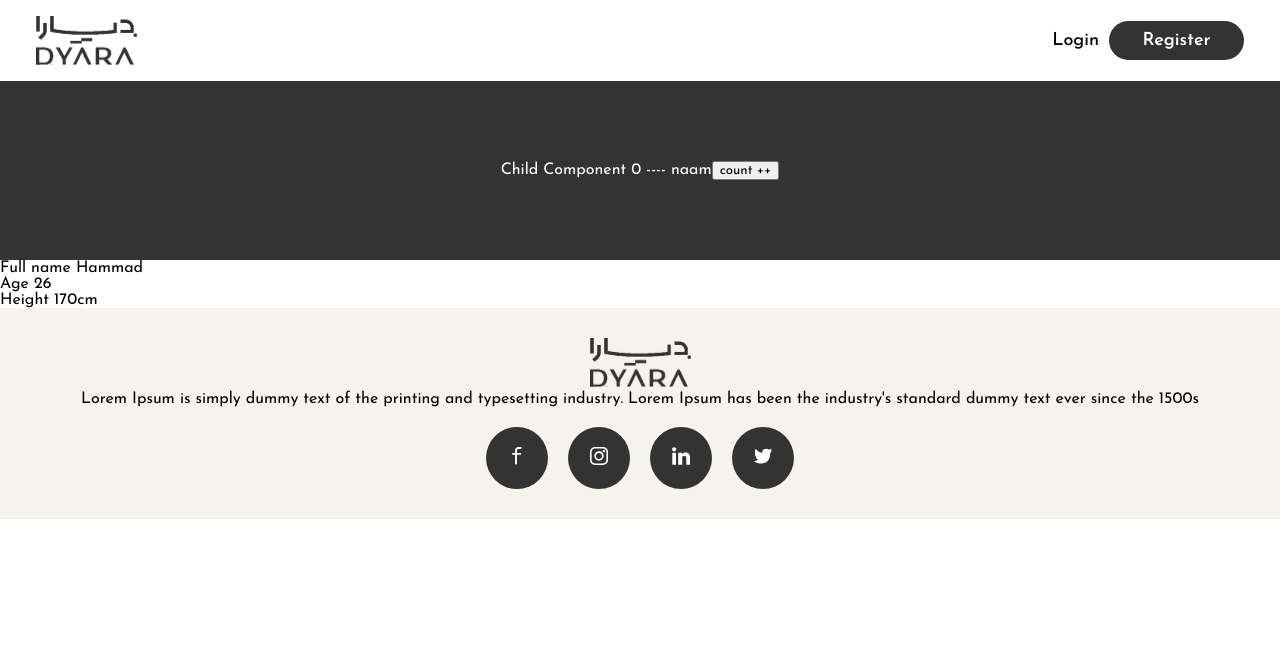
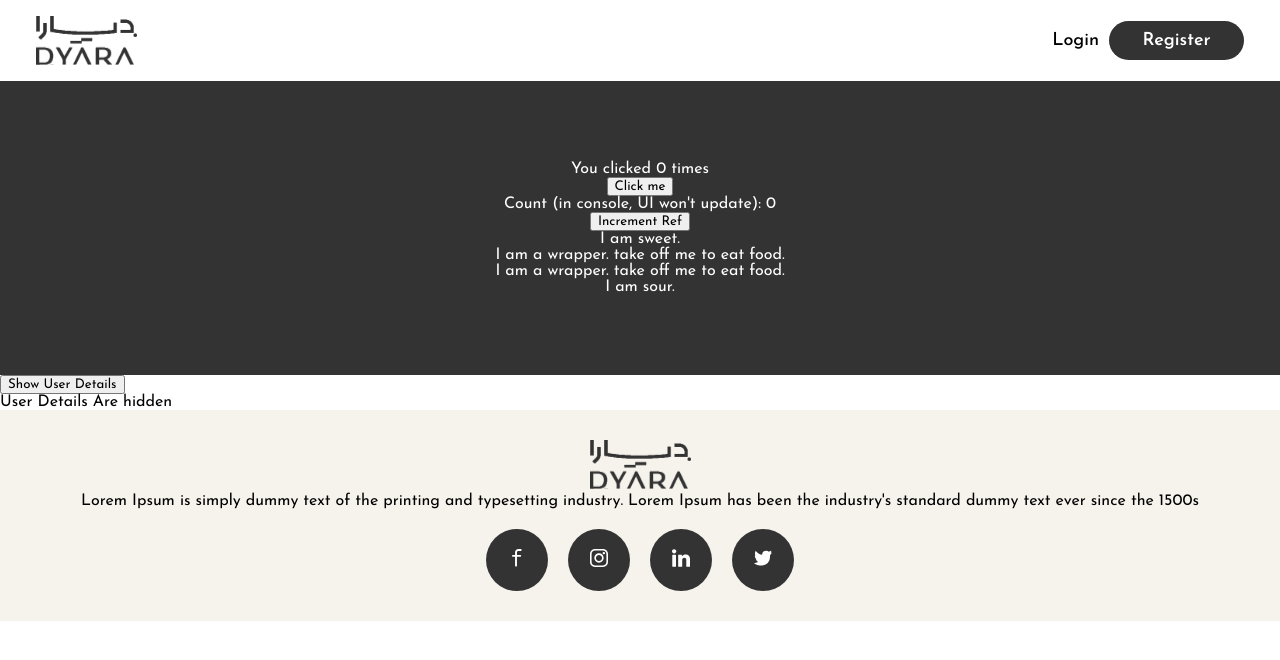
Before and after one commit to Hammad-Honey/React-Vite, a React (Vite) app: page / in a window 1280 px wide. Shown: the top 660 px of the page. Built offline with nearby package versions, Linux system fonts and the light colour scheme.

Commit message:
Learn new HOC and UseEffect

```diff
--- a/src/App.jsx
+++ b/src/App.jsx
@@ -1,8 +1,11 @@
 import { useState } from 'react'
 import reactLogo from './assets/react.svg'
 import viteLogo from '/vite.svg'
-import ChildComponent from './components/ChildComponent'
 import './app.css'
+import HOCPractice from './components/HOCPractice'
+import Components from './components/ChildComponent';
+
+
 
 
 function App() {
@@ -11,12 +14,14 @@ function App() {
 
   return (
     <div className='appbackground'>
-
-      <ChildComponent count={mount} name={abc} />
+      <Components.ExampleComponent/>
+      <Components.Counter/>
+      <HOCPractice />
+      {/* <ChildComponent count={mount} name={abc} />
 
       <button onClick={() => setMount((prev)=> prev + 1)}>
         count ++
-      </button>
+      </button> */}
     </div>
   )
 }
--- a/src/components/ChildComponent.jsx
+++ b/src/components/ChildComponent.jsx
@@ -1,9 +1,41 @@
+import React, { useRef } from 'react';
 
-const ChildComponent = ({ count, name }) => {
+function Counter() {
+  const countRef = useRef(0); // Initialize with 0
 
-    return (<>
-        Child Component {count} ----  {name}
-    </>)
+  const handleClick = () => {
+    countRef.current += 1; // Mutate the value directly
+    console.log(`Current count: ${countRef.current}`);
+  };
+
+  return (
+    <div>
+      <p>Count (in console, UI won't update): {countRef.current}</p>
+      <button onClick={handleClick}>Increment Ref</button>
+    </div>
+  );
 }
 
-export default ChildComponent
+
+import { useState, useEffect } from 'react';
+
+function ExampleComponent() {
+  const [count, setCount] = useState(0);
+
+  // Runs after every render by default
+  useEffect(() => {
+    document.title = `You clicked ${count} times`;
+  });
+
+  return (
+    <div>
+      <p>You clicked {count} times</p>
+      <button onClick={() => setCount(count + 1)}>
+        Click me
+      </button>
+    </div>
+  );
+}
+
+
+export default {Counter, ExampleComponent};
--- /dev/null
+++ b/src/components/HOCPractice.jsx
@@ -0,0 +1,44 @@
+
+
+// The HOC function that takes a component as an argument
+function plasticWrapper(FoodItem) {
+// Returns a new functional component
+
+  return function WithPlasticWrapper({ isEating, ...props }) {
+    if (isEating) {
+      return <FoodItem {...props} />;
+    }
+
+
+    // Renders the wrapped component with all its original props
+    return <p>I am a wrapper. take off me to eat food.</p>;
+  };
+}
+
+
+const Toffee = () => {
+
+    return <div>
+        I am sweet.
+    </div>
+}
+
+const Orange = () => {
+    return <>I am sour.</>
+}
+
+
+const MyToffeeWithPlasticWrapper = plasticWrapper(Toffee);
+const MyOrangeWithPlasticWrapper = plasticWrapper(Orange)
+
+// Usage in App component
+export default function HOCPractice() {
+  return (
+    <div>
+      <MyToffeeWithPlasticWrapper isEating={true} />
+      <MyToffeeWithPlasticWrapper isEating={false}/>
+      <MyOrangeWithPlasticWrapper isEating={false}/>
+      <MyOrangeWithPlasticWrapper isEating={true}/>
+    </div>
+  );
+}
--- a/src/components/Userprofile/User.jsx
+++ b/src/components/Userprofile/User.jsx
@@ -1,11 +1,54 @@
+import { use, useState } from "react";
 import UserDetails from "./UserDetails";
-const height="170cm"
+
+
+
 function User() {
+    const [showDetails, setShowDetails] = useState(false);
+    const [userHeight, setHeight] = useState(0);
+    const [userWeight, setWeight] = useState(0);
+
+    const handleHeightIncrement=()=> setHeight(userHeight+1);
+    const onHeightReset=()=> setHeight(0);
+    const onWeightReset=()=> setWeight(0);
+    const handleWeightIncrement=()=> setWeight(userWeight+1);
     return (
         <>
-            <UserDetails person={{ name: "Hammad", age: 26 }} height={height} />
+            {/* Condition for show User*/}
+            <div><button onClick={()=>setShowDetails(!showDetails)}>Show User Details</button></div>
+            {showDetails ?
+            <>
+                <UserDetails person={{name:"X", age:30}} height={userHeight} weight={userWeight} setHeight={setHeight} setWeight={setWeight}/>
+            </>:<>
+                <div>User Details Are hidden</div>
+            </>}
+
+            {/* Condition for show height*/}
+            {/* <button onClick={() => setShowDetails(!showDetails)} >Toggle show details</button>
+            {showDetails ?
+                <UserDetails person={{ name: "Hammad", age: 26, height: { userHeight }, weight: { userWeight } }} />
+                :
+                <UserHeight />
+            } */}
+
+
+
+
+            {/* Condition for show weight*/}
+            {/* <button onClick={() => setShowDetails(!showDetails)} >Toggle show details</button> */}
+            {/* {showDetails ?
+                <UserDetails person={{ name: "Hammad", age: 26, height: { userHeight }, weight: { userWeight } }} />
+                :
+                <UserHeight />
+            } */}
+            {/* <UserDetails onHeightIncrement={handleHeightIncrement} />;
+            <UserDetails onHeightReset={handleHeightReset} />;
+            <UserDetails onWeightIncrement={handleWeightIncrement} />;
+            <UserDetails onWeightReset={handleWeightReset} />; */}
+
 
         </>
+
 
     )
 
--- a/src/components/Userprofile/UserDetails.jsx
+++ b/src/components/Userprofile/UserDetails.jsx
@@ -1,12 +1,44 @@
-function UserDetails({ person, height }) {
+import { useEffect, useState } from "react";
+
+function UserDetails({ person, height, weight, setHeight, setWeight}) {
+
+    const [isOverWeight, setIsOverWeight] = useState(false)
+
+    // //  runs on first render
+    // useEffect(() => {
+    //     console.log("I should arrive on the first render")
+    // }, [])
+
+    // runs when dependency array's state changes
+    useEffect(() => {
+        console.log("weight", weight , "height", height)
+        if (weight > 90) {
+            setIsOverWeight(true)
+        } else {
+            setIsOverWeight(false)
+        }
+    }, [weight,height])
+
+    // runs before unmount, we call it a cleanup function
+    useEffect(() => {
+        return () => {
+            console.log("I am unmounting")
+        }
+    }, [])
+
+    // const incrementWeightByTen = () => {
+    //     setWeight((prev) => prev + 10)
+    // }
+
+
 
     return (
         <>
-            <p draggable={true}
-                onDragStart={e => console.log('onDragStart')}
-                onDragEnd={e => console.log('onDragEnd')}> Full name {person.name}</p>
+
+            <p> Full name {person.name}</p>
             <p> Age {person.age}</p>
-            <p> Height {height}</p>
+
+            {isOverWeight ? <>you are overweight</> : <>You are not overweight</>}
         </>
     )
 
--- a/src/main.jsx
+++ b/src/main.jsx
@@ -19,11 +19,13 @@ import User from './components/Userprofile/user'
 // }
 
 createRoot(document.getElementById('root')).render(
-  <StrictMode>
+  // <StrictMode>
+  <>
     <Header/>
     {/* {array} */}
     <App />
     <User />
     <Footer />
-  </StrictMode>,
+    </>
+  // </StrictMode>,
 )
```
Also changed, not shown: src/components/HOCExmple.jsx (added, +36 -0 lines).
